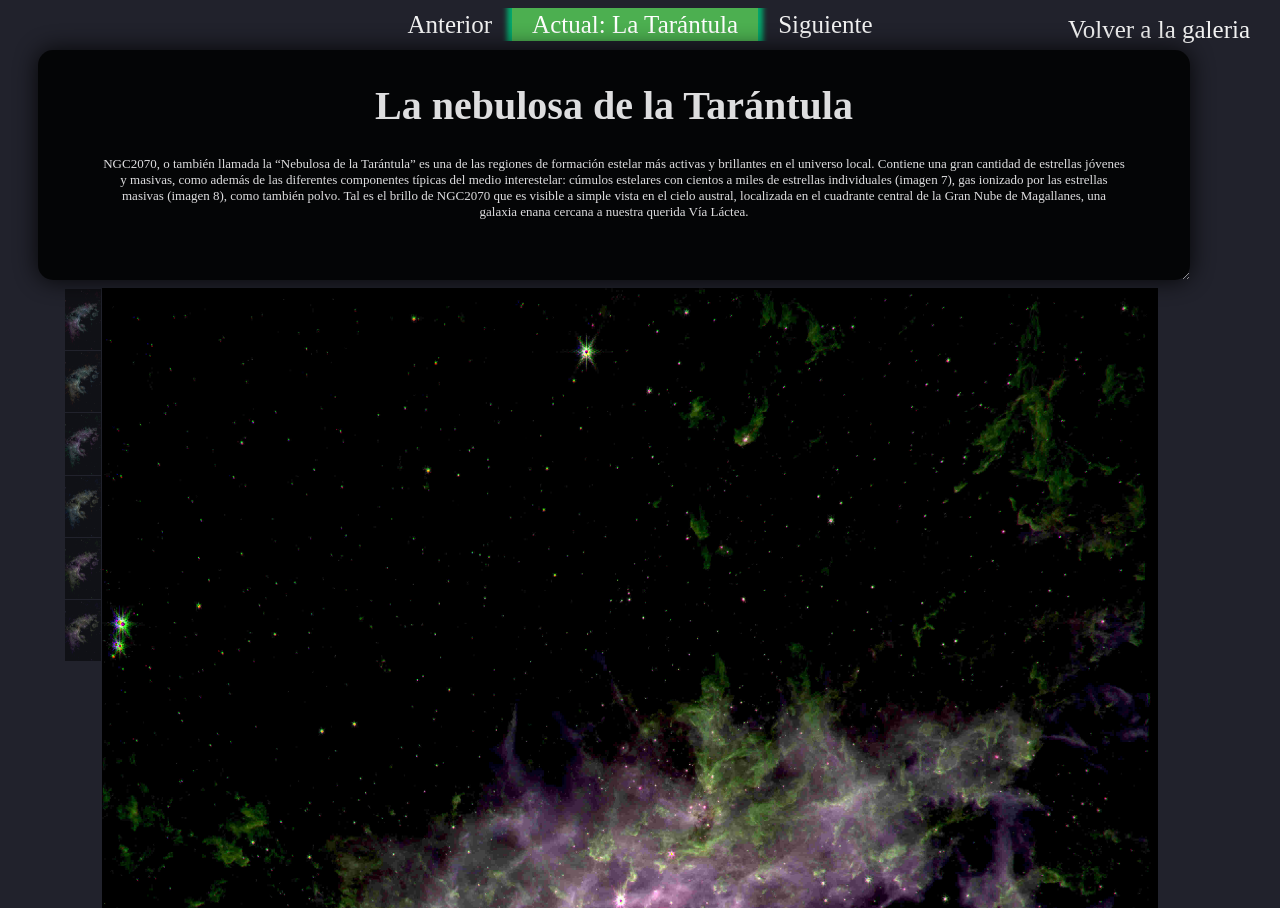
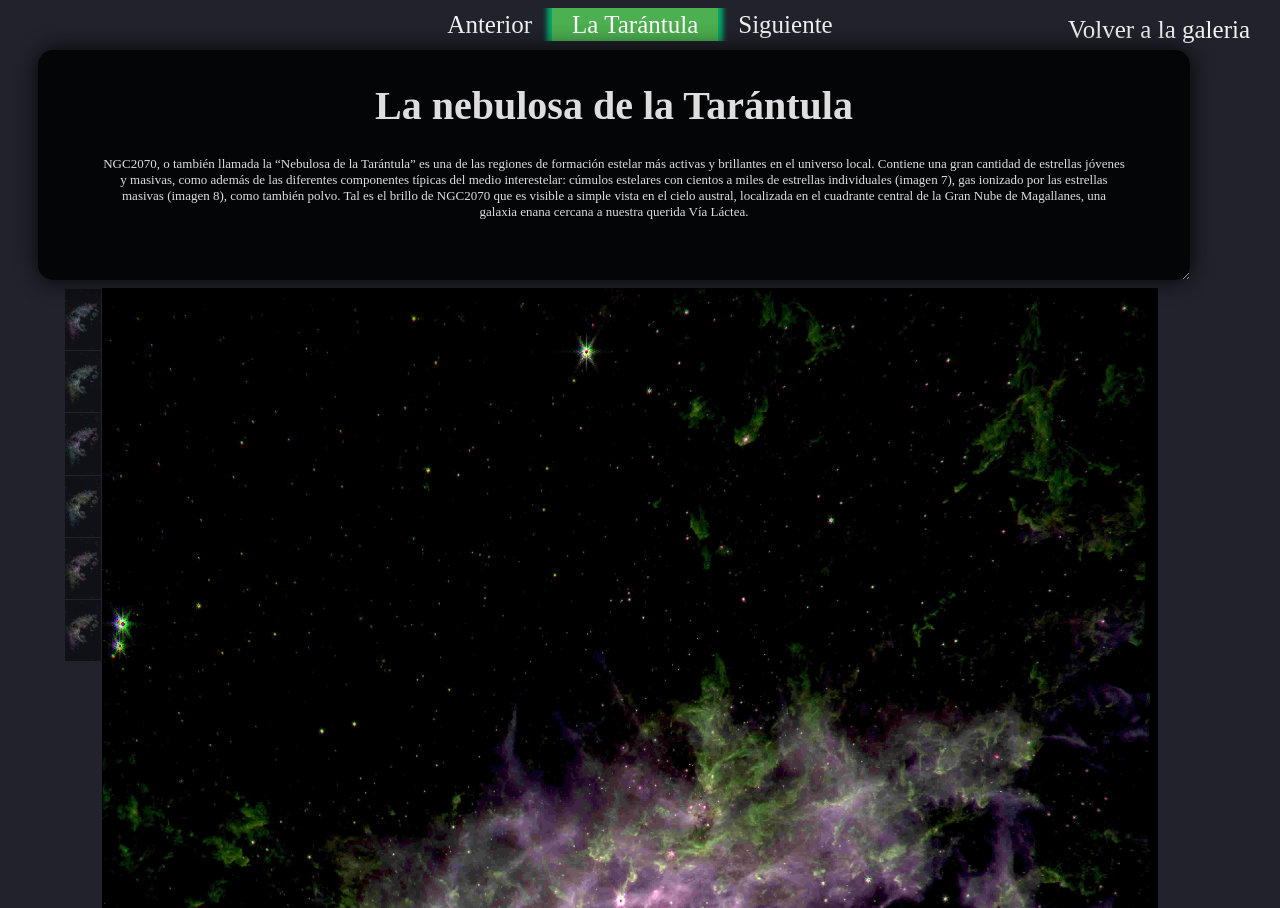
Before and after one commit to nicomedinap/nicomedinap.github.io, a Jekyll site: the page Galeria/JWST/MostrarImagenesNGC2070.html, which Jekyll copies as it is, in a window 1280 px wide. Built offline with Jekyll 4.4.1, drawn with Linux system fonts in a browser that asks for light colours.

Commit message:
Update MostrarImagenesNGC2070.html

```diff
--- a/Galeria/JWST/MostrarImagenesNGC2070.html
+++ b/Galeria/JWST/MostrarImagenesNGC2070.html
@@ -11,7 +11,7 @@
 
 	<div class="BarraBotones">
 		<a href="https://nicomedinap.github.io/Galeria/JWST/MostrarImagenesM16.html">Anterior</a>
-		<a class="active" href="#home">Actual: La Tarántula</a>
+		<a class="active" href="#home">La Tarántula</a>
 		<a href="https://nicomedinap.github.io/Galeria/JWST/MostrarImagenesNGC7320.html">Siguiente</a>
 	</div>
 
```
